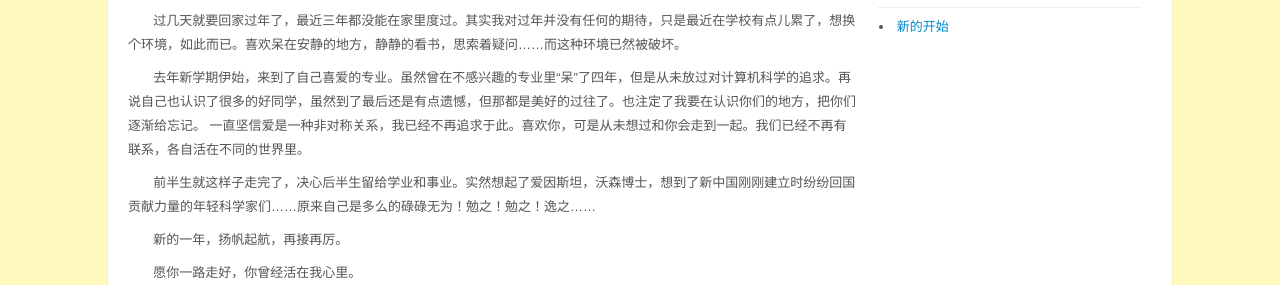
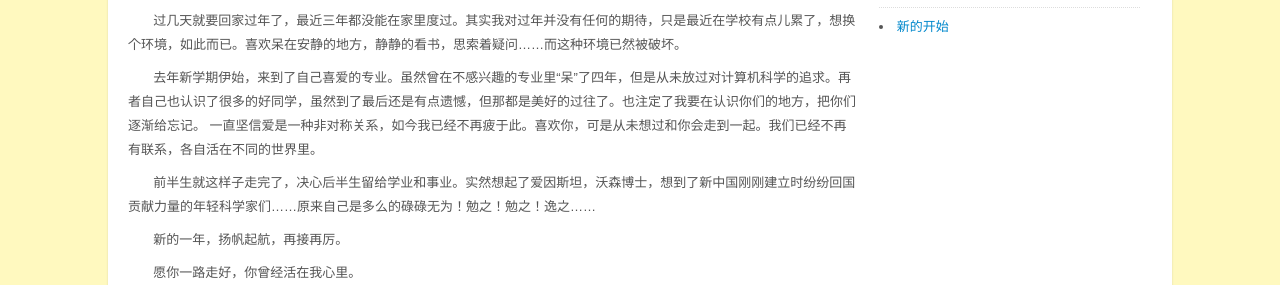
Before and after one commit to luwanlili/luwanlili.github.com, a Jekyll site: the page built from _posts/2013-01-19-新的开始.html, in a window 1280 px wide. Shown: the part 165-450 px from the top of the page. Built offline with Jekyll 4.4.1, drawn with Linux system fonts in a browser that asks for light colours.

Commit message:
modify a post

```diff
--- a/_posts/2013-01-19-新的开始.html
+++ b/_posts/2013-01-19-新的开始.html
@@ -11,8 +11,8 @@ title: 新的开始
 
 		<h2>每一天都是新的开始，只是起点和终点的差异！</h2>
 		<p>&nbsp;&nbsp;&nbsp;&nbsp;&nbsp;&nbsp;&nbsp;过几天就要回家过年了，最近三年都没能在家里度过。其实我对过年并没有任何的期待，只是最近在学校有点儿累了，想换个环境，如此而已。喜欢呆在安静的地方，静静的看书，思索着疑问……而这种环境已然被破坏。</p>
-		<p>&nbsp;&nbsp;&nbsp;&nbsp;&nbsp;&nbsp;&nbsp;去年新学期伊始，来到了自己喜爱的专业。虽然曾在不感兴趣的专业里“呆”了四年，但是从未放过对计算机科学的追求。再说自己也认识了很多的好同学，虽然到了最后还是有点遗憾，但那都是美好的过往了。也注定了我要在认识你们的地方，把你们逐渐给忘记。
-一直坚信爱是一种非对称关系，我已经不再追求于此。喜欢你，可是从未想过和你会走到一起。我们已经不再有联系，各自活在不同的世界里。
+		<p>&nbsp;&nbsp;&nbsp;&nbsp;&nbsp;&nbsp;&nbsp;去年新学期伊始，来到了自己喜爱的专业。虽然曾在不感兴趣的专业里“呆”了四年，但是从未放过对计算机科学的追求。再者自己也认识了很多的好同学，虽然到了最后还是有点遗憾，但那都是美好的过往了。也注定了我要在认识你们的地方，把你们逐渐给忘记。
+一直坚信爱是一种非对称关系，如今我已经不再疲于此。喜欢你，可是从未想过和你会走到一起。我们已经不再有联系，各自活在不同的世界里。
 </p>
 		<p>&nbsp;&nbsp;&nbsp;&nbsp;&nbsp;&nbsp;&nbsp;前半生就这样子走完了，决心后半生留给学业和事业。实然想起了爱因斯坦，沃森博士，想到了新中国刚刚建立时纷纷回国贡献力量的年轻科学家们……原来自己是多么的碌碌无为！勉之！勉之！逸之……</p>
 		<p>&nbsp;&nbsp;&nbsp;&nbsp;&nbsp;&nbsp;&nbsp;新的一年，扬帆起航，再接再厉。</p>
```
